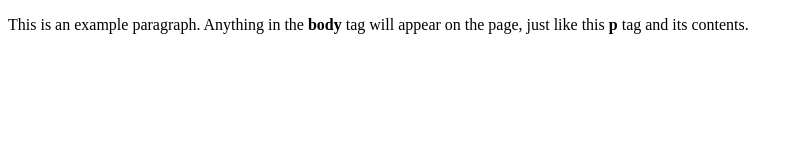
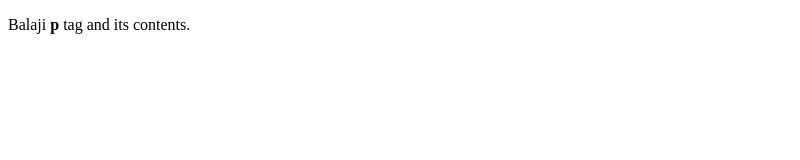
Before and after one commit to learing-sparks/3037, a plain HTML site: page index.html in a window 1280 px wide. Shown: the whole page, without its empty margins (0-800 px from the left). Drawn offline with Linux system fonts and the light colour scheme.

Commit message:
Update index.html

```diff
--- a/index.html
+++ b/index.html
@@ -4,6 +4,6 @@
     <title>This is the title of the webpage!</title>
   </head>
   <body>
-    <p>This is an example paragraph. Anything in the <strong>body</strong> tag will appear on the page, just like this <strong>p</strong> tag and its contents.</p>
+    <p>Balaji <strong>p</strong> tag and its contents.</p>
   </body>
 </html>
```
